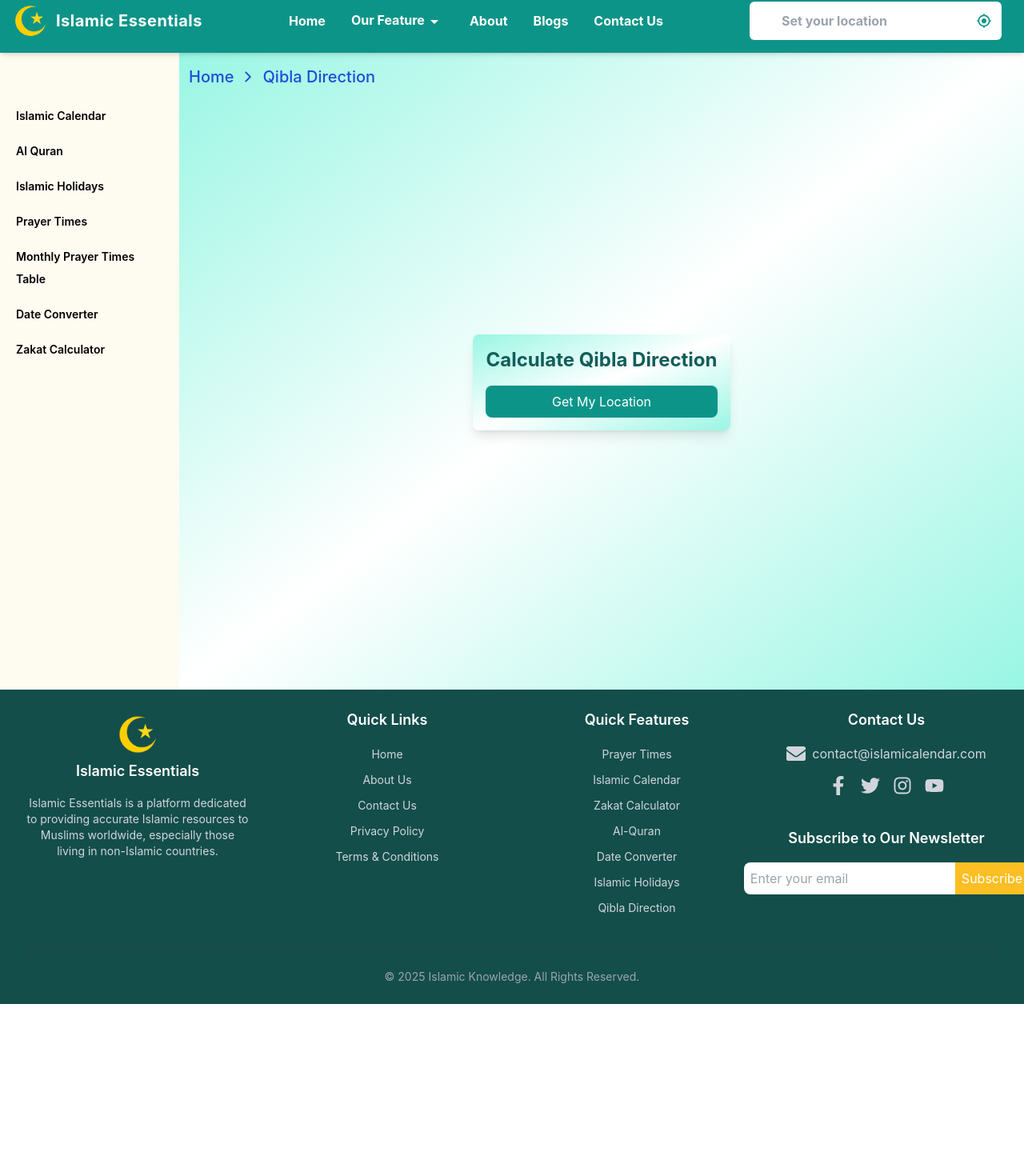
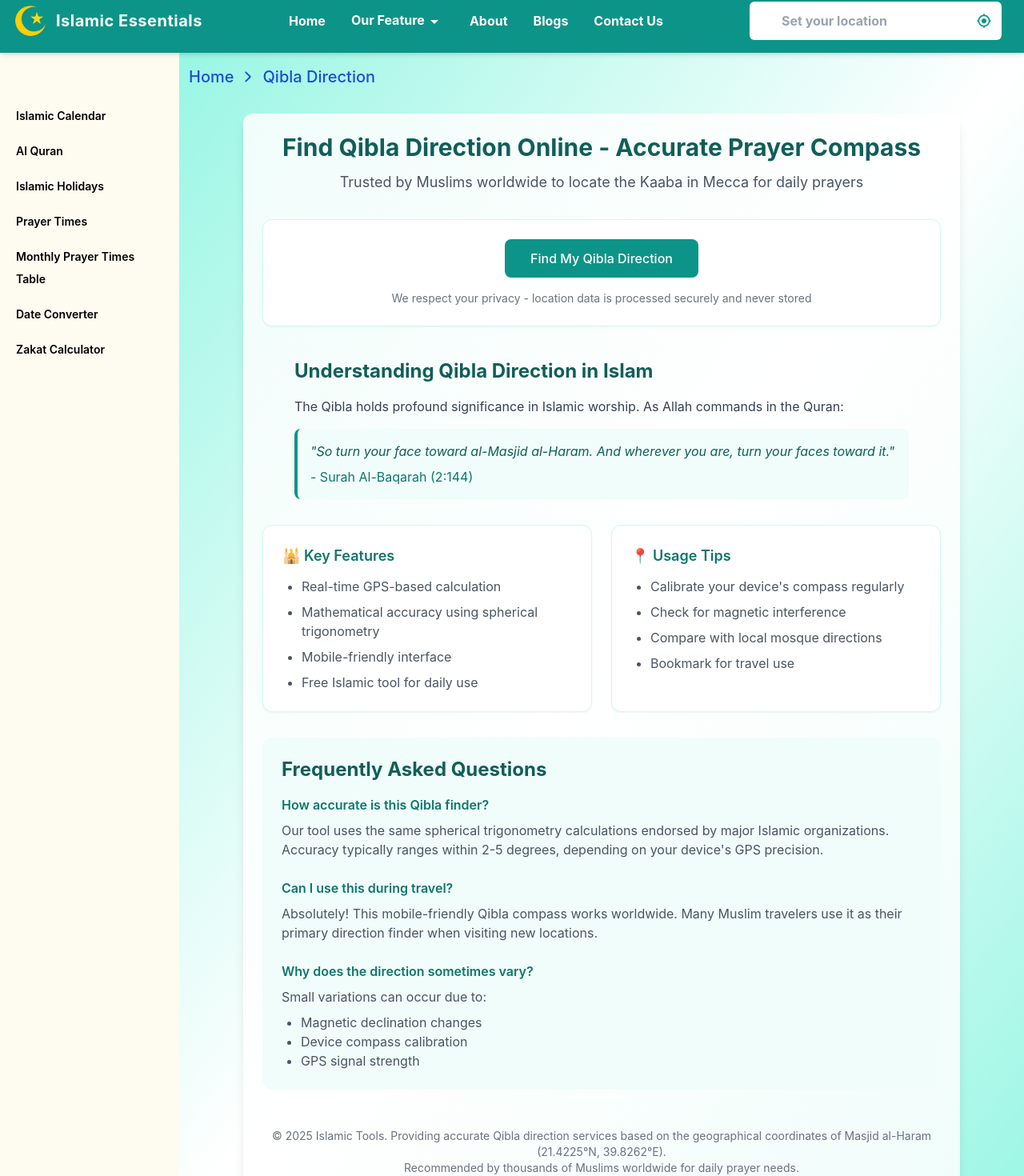
Before and after one commit to somu46/Islamic-calendar, a React (Create React App) app: page /essentials/qibla-direction in a window 1280 px wide. Shown: the part 14-1484 px from the top of the page at 80% size. Before the commit the page ends 1269 px from the top, so only its background shows below. Built offline with nearby package versions, Linux system fonts and the light colour scheme.

Commit message:
Content added

```diff
--- a/src/Components/Qibla/QiblaDirection.js
+++ b/src/Components/Qibla/QiblaDirection.js
@@ -1,5 +1,5 @@
 import React, { useState } from "react";
-import { CgArrowLongUp } from "react-icons/cg";// Importing an arrow icon from React Icons
+import { CgArrowLongUp } from "react-icons/cg";
 
 const QiblaDirection = () => {
   const [latitude, setLatitude] = useState(null);
@@ -7,10 +7,9 @@ const QiblaDirection = () => {
   const [direction, setDirection] = useState(null);
   const [error, setError] = useState(null);
 
-  // Function to calculate Qibla direction
   const calculateQiblaDirection = (lat, long) => {
-    const kaabaLatitude = 21.4225; // Latitude of the Kaaba
-    const kaabaLongitude = 39.8262; // Longitude of the Kaaba
+    const kaabaLatitude = 21.4225;
+    const kaabaLongitude = 39.8262;
 
     const toRadians = (deg) => (deg * Math.PI) / 180;
     const toDegrees = (rad) => (rad * 180) / Math.PI;
@@ -28,10 +27,9 @@ const QiblaDirection = () => {
       Math.sin(userLat) * Math.cos(kaabaLat) * Math.cos(deltaLong);
 
     const qiblaAngle = toDegrees(Math.atan2(x, y));
-    return (qiblaAngle + 360) % 360; // Ensure the angle is positive
+    return (qiblaAngle + 360) % 360;
   };
 
-  // Function to fetch the user's location
   const fetchUserLocation = () => {
     if (navigator.geolocation) {
       navigator.geolocation.getCurrentPosition(
@@ -39,59 +37,62 @@ const QiblaDirection = () => {
           const { latitude, longitude } = position.coords;
           setLatitude(latitude);
           setLongitude(longitude);
-
           const result = calculateQiblaDirection(latitude, longitude);
           setDirection(result.toFixed(2));
           setError(null);
         },
         () => {
-          setError("Unable to fetch your location. Please allow location access.");
+          setError("Couldn't access your location. Please enable location permissions in your browser settings.");
         }
       );
     } else {
-      setError("Geolocation is not supported by your browser.");
+      setError("Your browser doesn't support location services. Please update your browser or try using a smartphone.");
     }
   };
 
   return (
-    <div className="p-4 bg-gradient-to-br from-teal-200 via-white to-teal-200  rounded-lg shadow-lg max-w-4xl mx-auto">
-      <h2 className="text-2xl font-bold text-center text-teal-800 mb-4">
-        Calculate Qibla Direction
-      </h2>
+    <div className="p-6 bg-gradient-to-br from-teal-50 via-white to-teal-50 rounded-xl shadow-lg max-w-4xl mx-auto my-8">
+      {/* SEO-Optimized Header */}
+      <header className="mb-8 text-center">
+        <h1 className="text-3xl font-bold text-teal-800 mb-3">
+          Find Qibla Direction Online - Accurate Prayer Compass
+        </h1>
+        <p className="text-gray-600 text-lg">
+          Trusted by Muslims worldwide to locate the Kaaba in Mecca for daily prayers
+        </p>
+      </header>
+
+      {/* Main Content */}
+      <main>
+        <section className="mb-10">
+          <div className="bg-white p-6 rounded-xl shadow-sm border border-teal-100">
+            <h2 className="sr-only">Qibla Direction Calculator</h2>
 
             {!latitude && !longitude && (
+              <div className="text-center space-y-4">
                 <button
                   onClick={fetchUserLocation}
-          className="w-full bg-teal-600 text-white py-2 px-4 rounded-lg hover:bg-teal-700 transition"
+                  className="bg-teal-600 hover:bg-teal-700 text-white font-medium py-3 px-8 rounded-lg transition-all transform hover:scale-105"
                 >
-          Get My Location
+                  Find My Qibla Direction
                 </button>
+                <p className="text-sm text-gray-500 mt-2">
+                  We respect your privacy - location data is processed securely and never stored
+                </p>
+              </div>
             )}
 
             {latitude && longitude && (
-        <div className="mt-4 text-center">
-          {/* <h3 className="text-lg text-gray-700">
-            Your Location
-          </h3>
-          <p>Latitude :{latitude.toFixed(6)}</p>
-          <p>Longitude : {longitude.toFixed(6)} </p> */}
-
-          {direction !== null && (
-            <div className="mt-6">
-              <h3 className="text-xl font-bold text-teal-600">Qibla Direction:</h3>
-              <p className="text-lg text-gray-800 mb-6">{direction}°</p>
-
-              {/* Compass with Arrow */}
-              <div className="relative w-40 h-40 mx-auto">
-                {/* Compass Circle */}
-                <div className="absolute w-full h-full rounded-full border-4 border-gray-400 flex items-center justify-center">
-                  <div className="absolute top-2 text-gray-500 font-bold">N</div>
-                  <div className="absolute bottom-2 text-gray-500 font-bold">S</div>
-                  <div className="absolute left-2 text-gray-500 font-bold">W</div>
-                  <div className="absolute right-2 text-gray-500 font-bold">E</div>
+              <article>
+                <div className="text-center space-y-8">
+                  {/* Compass Display */}
+                  <div className="relative w-48 h-48 mx-auto">
+                    <div className="absolute w-full h-full rounded-full border-4 border-teal-200 flex items-center justify-center">
+                      <div className="absolute top-3 text-teal-700 font-medium">N</div>
+                      <div className="absolute bottom-3 text-teal-700 font-medium">S</div>
+                      <div className="absolute left-3 text-teal-700 font-medium">W</div>
+                      <div className="absolute right-3 text-teal-700 font-medium">E</div>
                     </div>
-
-                {/* Rotating Arrow */}
                     <div
                       className="absolute w-full h-full flex items-center justify-center"
                       style={{
@@ -99,18 +100,128 @@ const QiblaDirection = () => {
                         transition: "transform 0.5s ease",
                       }}
                     >
-                  <CgArrowLongUp className="text-teal-600 text-6xl" />
+                      <CgArrowLongUp className="text-teal-600 text-6xl animate-pulse" />
                     </div>
                   </div>
-              <p className="text-gray-600 mt-4 text-sm">Note: This is an approximate direction based on <strong>Mathematical Calculation</strong> based on your location and the location of the Kaaba in Mecca. for better accuracy use your mobile compass to get the degree in realtime</p>
+
+                  {/* Prayer Direction Details */}
+                  <div>
+                    <h3 className="text-xl font-semibold text-teal-700 mb-2">
+                      Qibla Direction:{" "}
+                      <span className="text-2xl">{direction}°</span>
+                    </h3>
+                    <p className="text-gray-600 text-sm max-w-prose mx-auto">
+                      Facing approximately {direction}° from your current location in{" "}
+                      <span className="font-medium">
+                        ({latitude.toFixed(4)}°N, {longitude.toFixed(4)}°E)
+                      </span>
+                    </p>
+                  </div>
+                </div>
+              </article>
+            )}
+
+            {error && (
+              <div className="mt-4 text-center text-red-600 bg-red-50 p-3 rounded-lg">
+                ⚠️ {error}
               </div>
             )}
           </div>
-      )}
+        </section>
 
-      {error && (
-        <div className="mt-4 text-center text-red-500  font-medium">{error}</div>
-      )}
+        {/* Educational Content */}
+        <section className="space-y-8">
+          <div className="prose max-w-3xl mx-auto">
+            <h2 className="text-2xl font-bold text-teal-800 mb-4">
+              Understanding Qibla Direction in Islam
+            </h2>
+            <p className="text-gray-700 mb-4">
+              The Qibla holds profound significance in Islamic worship. As Allah commands in the Quran:
+            </p>
+            <blockquote className="bg-teal-50 p-4 rounded-lg border-l-4 border-teal-600 italic text-teal-800">
+              "So turn your face toward al-Masjid al-Haram. And wherever you are, turn your faces toward it."
+              <cite className="block mt-2 not-italic text-teal-700">- Surah Al-Baqarah (2:144)</cite>
+            </blockquote>
+          </div>
+
+          {/* Features Grid */}
+          <div className="grid md:grid-cols-2 gap-6">
+            <div className="bg-white p-6 rounded-xl shadow-sm border border-teal-100">
+              <h3 className="text-lg font-semibold text-teal-700 mb-3">
+                🕌 Key Features
+              </h3>
+              <ul className="list-disc pl-6 space-y-2 text-gray-600">
+                <li>Real-time GPS-based calculation</li>
+                <li>Mathematical accuracy using spherical trigonometry</li>
+                <li>Mobile-friendly interface</li>
+                <li>Free Islamic tool for daily use</li>
+              </ul>
+            </div>
+
+            <div className="bg-white p-6 rounded-xl shadow-sm border border-teal-100">
+              <h3 className="text-lg font-semibold text-teal-700 mb-3">
+                📍 Usage Tips
+              </h3>
+              <ul className="list-disc pl-6 space-y-2 text-gray-600">
+                <li>Calibrate your device's compass regularly</li>
+                <li>Check for magnetic interference</li>
+                <li>Compare with local mosque directions</li>
+                <li>Bookmark for travel use</li>
+              </ul>
+            </div>
+          </div>
+
+          {/* FAQ Section */}
+          <div className="bg-teal-50 p-6 rounded-xl">
+            <h2 className="text-2xl font-bold text-teal-800 mb-4">
+              Frequently Asked Questions
+            </h2>
+            <div className="space-y-6">
+              <div>
+                <h3 className="font-semibold text-teal-700 mb-2">
+                  How accurate is this Qibla finder?
+                </h3>
+                <p className="text-gray-600">
+                  Our tool uses the same spherical trigonometry calculations endorsed by major Islamic organizations. Accuracy typically ranges within 2-5 degrees, depending on your device's GPS precision.
+                </p>
+              </div>
+
+              <div>
+                <h3 className="font-semibold text-teal-700 mb-2">
+                  Can I use this during travel?
+                </h3>
+                <p className="text-gray-600">
+                  Absolutely! This mobile-friendly Qibla compass works worldwide. Many Muslim travelers use it as their primary direction finder when visiting new locations.
+                </p>
+              </div>
+
+              <div>
+                <h3 className="font-semibold text-teal-700 mb-2">
+                  Why does the direction sometimes vary?
+                </h3>
+                <p className="text-gray-600">
+                  Small variations can occur due to:
+                  <ul className="list-disc pl-6 mt-2">
+                    <li>Magnetic declination changes</li>
+                    <li>Device compass calibration</li>
+                    <li>GPS signal strength</li>
+                  </ul>
+                </p>
+              </div>
+            </div>
+          </div>
+        </section>
+      </main>
+
+      {/* SEO Footer */}
+      <footer className="mt-12 text-center text-sm text-gray-500">
+        <p>
+          © {new Date().getFullYear()} Islamic Tools. Providing accurate Qibla direction services based on
+          the geographical coordinates of Masjid al-Haram (21.4225°N, 39.8262°E).
+          <br />
+          Recommended by thousands of Muslims worldwide for daily prayer needs.
+        </p>
+      </footer>
     </div>
   );
 };
```
Also changed, not shown: src/Pages/About/About.js (+83 -38 lines). Lines whose indentation alone changed are shown as unchanged.
